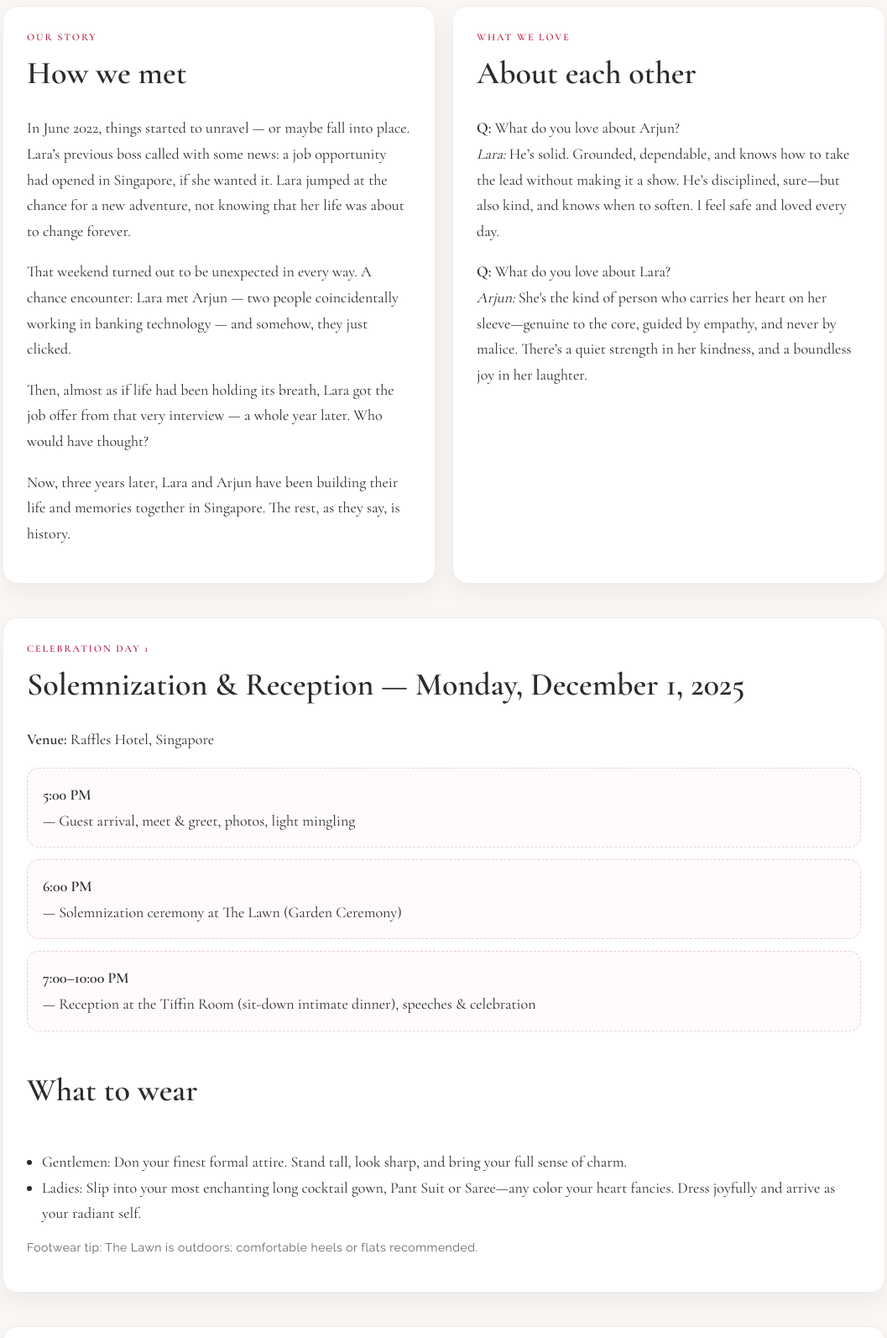
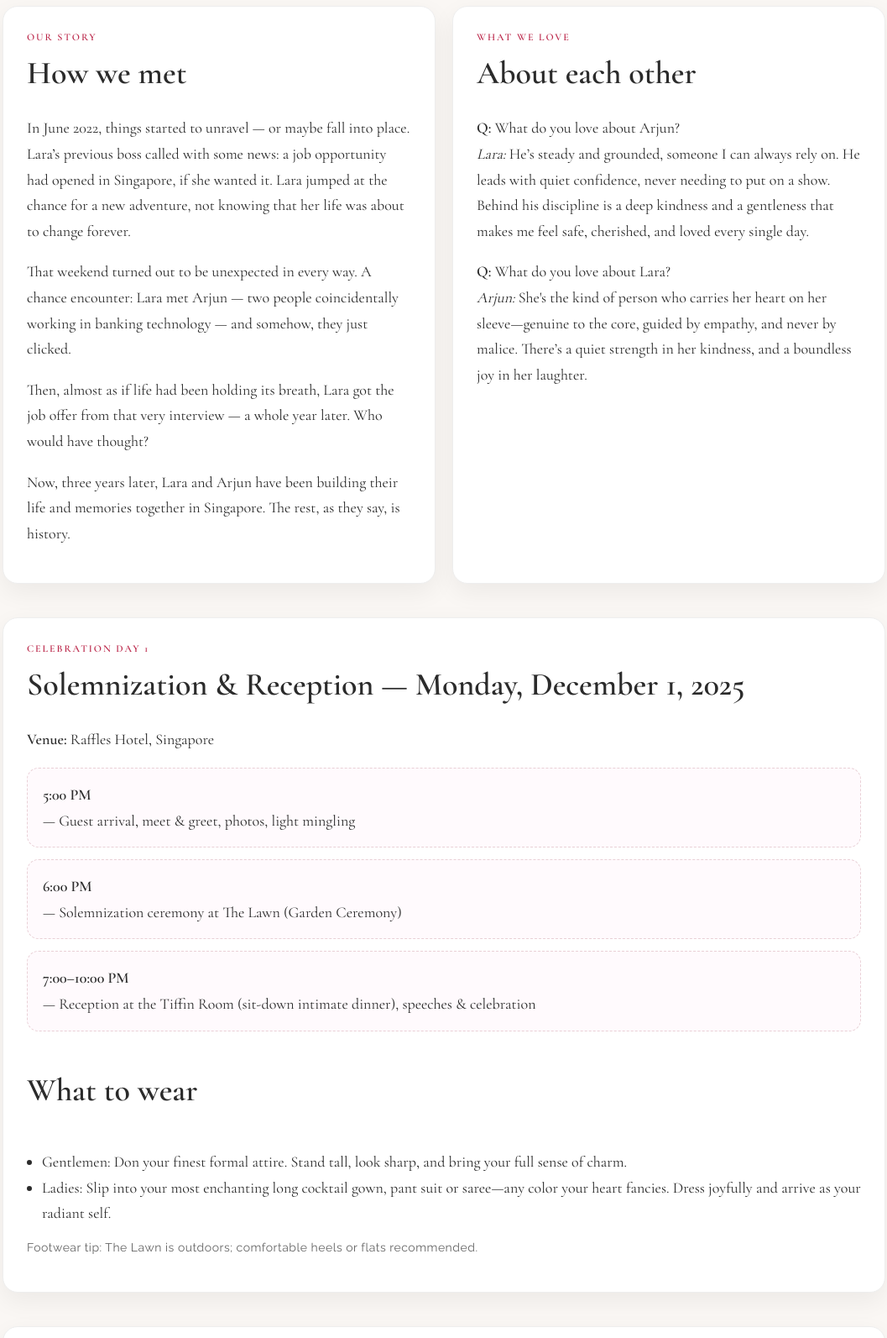
Before and after one commit to arjun-ananth/weddingbells, a plain HTML site: page index.html in a window 1280 px wide. Shown: the part 1200-2793 px from the top of the page at 84% size, without its empty margins (111-1168 px from the left). Drawn offline with nearby package versions, Linux system fonts and the light colour scheme.

Commit message:
Update index.html

```diff
--- a/index.html
+++ b/index.html
@@ -152,7 +152,7 @@
           <div class="kicker">What we love</div>
           <h2>About each other</h2>
           <p><strong>Q:</strong> What do you love about Arjun?<br>
-            <em>Lara:</em> He’s solid. Grounded, dependable, and knows how to take the lead without making it a show. He’s disciplined, sure—but also kind, and knows when to soften. I feel safe and loved every day.</p>
+            <em>Lara:</em> He’s steady and grounded, someone I can always rely on. He leads with quiet confidence, never needing to put on a show. Behind his discipline is a deep kindness and a gentleness that makes me feel safe, cherished, and loved every single day.</p>
           <p><strong>Q:</strong> What do you love about Lara?<br>
             <em>Arjun:</em> She's the kind of person who carries her heart on her sleeve—genuine to the core, guided by empathy, and never by malice. There’s a quiet strength in her kindness, and a boundless joy in her laughter.</p>
         </div>
@@ -172,7 +172,7 @@
         <h3>What to wear</h3>
         <ul class="list">
           <li>Gentlemen: Don your finest formal attire. Stand tall, look sharp, and bring your full sense of charm.</li>
-          <li>Ladies: Slip into your most enchanting long cocktail gown, Pant Suit or Saree—any color your heart fancies. Dress joyfully and arrive as your radiant self.</li>
+          <li>Ladies: Slip into your most enchanting long cocktail gown, pant suit or saree—any color your heart fancies. Dress joyfully and arrive as your radiant self.</li>
         </ul>
         <p class="note">Footwear tip: The Lawn is outdoors; comfortable heels or flats recommended.</p>
       </div>
```
